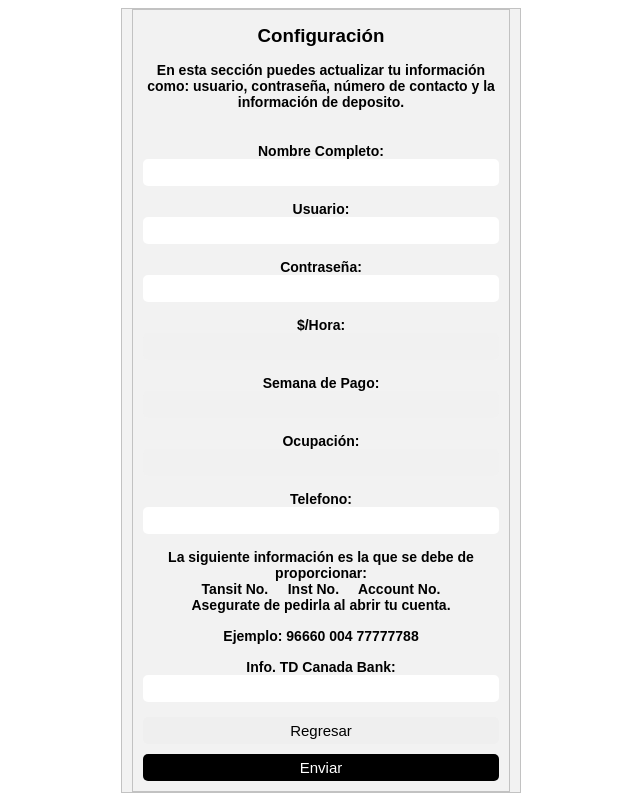
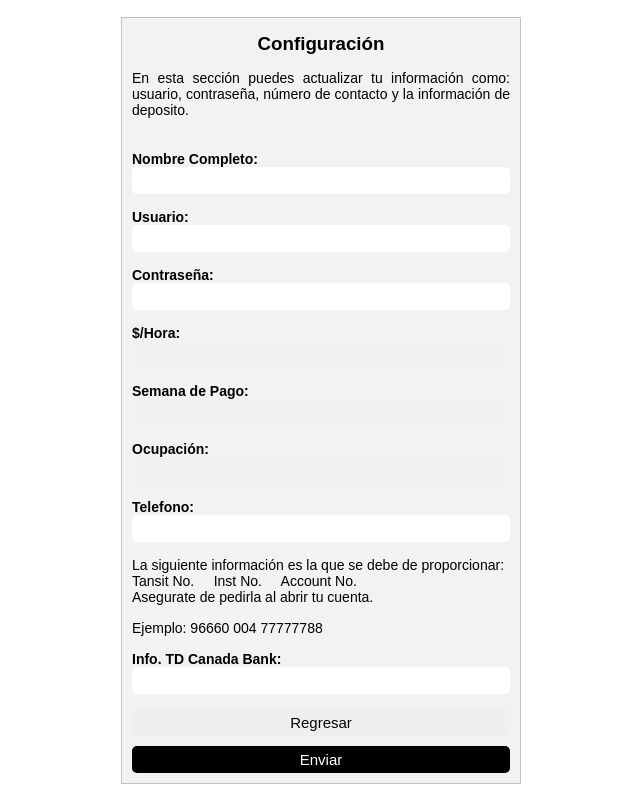
Before and after one commit to oscarsanpenilla/employee_control, a PHP site: page /crud_eventos/formulario_config.php in a window 1280 px wide. Shown: the whole page, without its empty margins (319-959 px from the left). Run offline with PHP 8.4, Linux system fonts and the light colour scheme; the visitor is signed in with stand-in values (Sample User, id 1); data that the repository does not hold is empty; some web fonts are replaced.

Commit message:
Se mejora la apariencia

```diff
--- a/css/events.css
+++ b/css/events.css
@@ -26,16 +26,7 @@ body {
 }
 
 
-form {
 
-    margin: auto;
-    width: 100%;
-    max-width: 400px;
-    background: #F2F2F2;
-    padding: 0px 10px;
-    border: 1px solid rgba(0,0,0,0.2);
-
-}
 
 div.main{
   margin: auto;
@@ -167,6 +158,15 @@ a {
 
 }
 
+form p.p_form{
+  text-align: left;
+}
+
+form p.p_info{
+  text-align: justify;
+  font-weight: normal;
+}
+
 
 
 h2.title{
```
